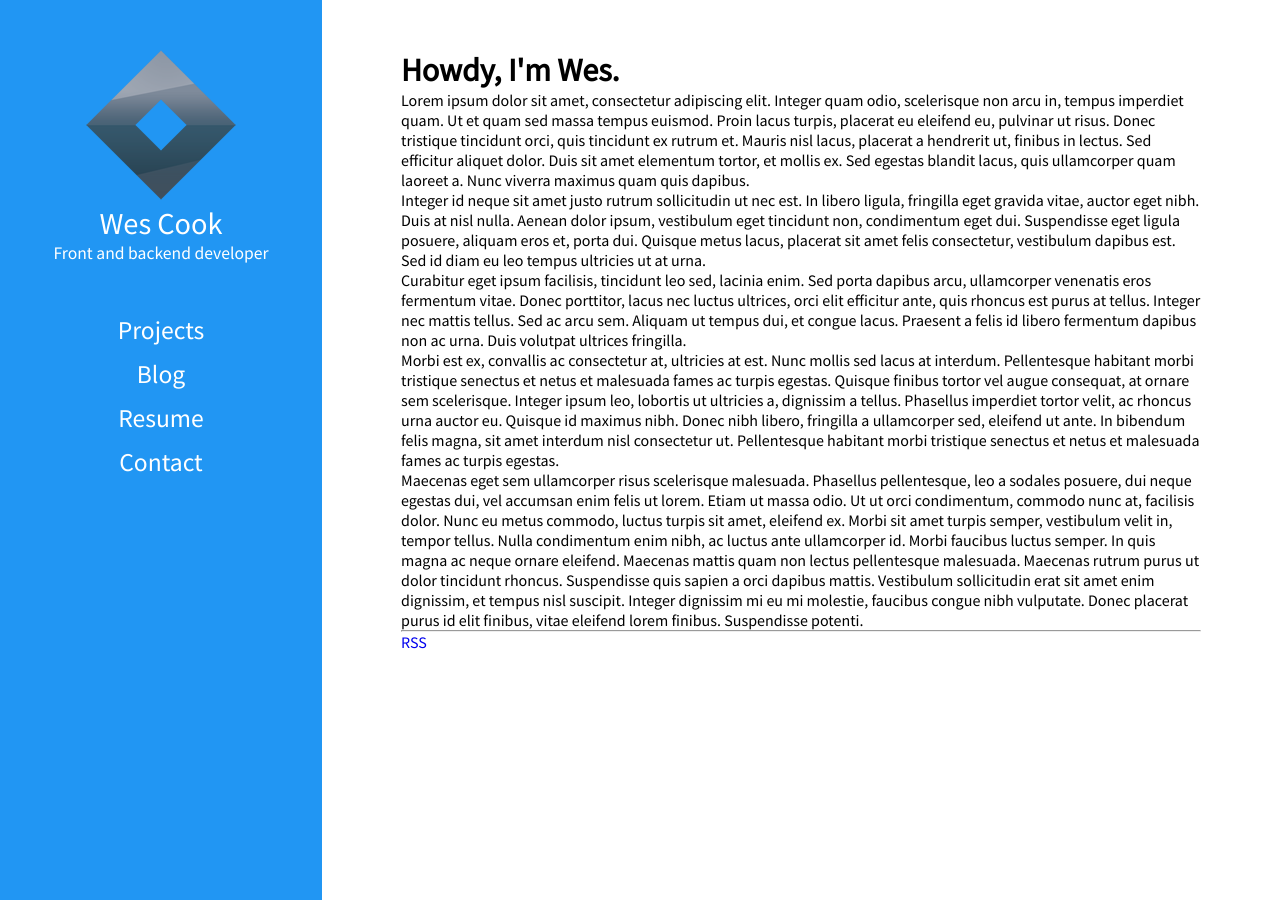
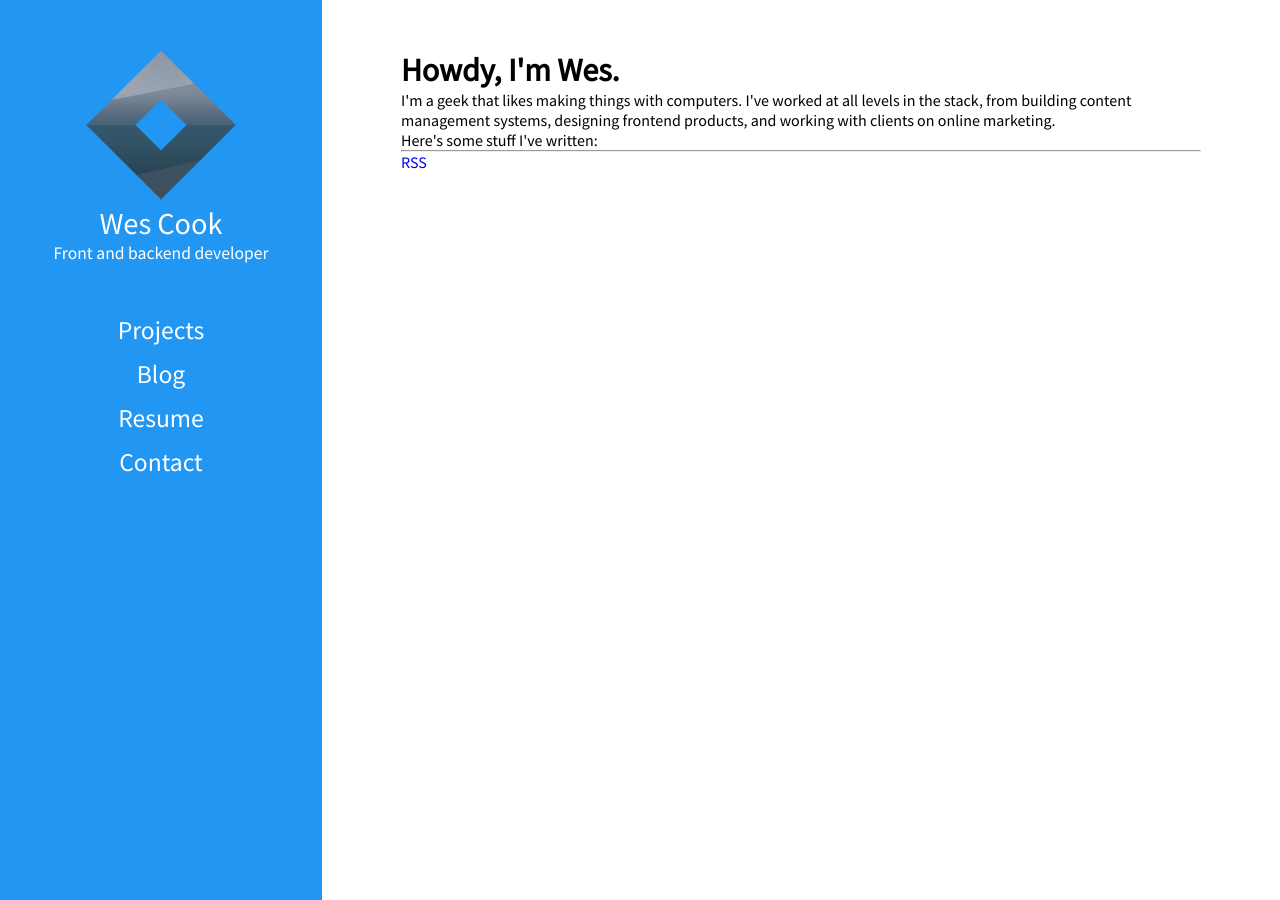
Before and after one commit to WesCook/wescook.github.io, a Jekyll site: the page built from index.html, in a window 1280 px wide. Built offline with Jekyll 4.4.1, drawn with Linux system fonts in a browser that asks for light colours.

Commit message:
Starting frontpage; organizing content structure

```diff
--- a/index.html
+++ b/index.html
@@ -3,8 +3,5 @@ layout: container
 ---
 <h1>Howdy, I'm Wes.</h1>
 
-<p>Lorem ipsum dolor sit amet, consectetur adipiscing elit. Integer quam odio, scelerisque non arcu in, tempus imperdiet quam. Ut et quam sed massa tempus euismod. Proin lacus turpis, placerat eu eleifend eu, pulvinar ut risus. Donec tristique tincidunt orci, quis tincidunt ex rutrum et. Mauris nisl lacus, placerat a hendrerit ut, finibus in lectus. Sed efficitur aliquet dolor. Duis sit amet elementum tortor, et mollis ex. Sed egestas blandit lacus, quis ullamcorper quam laoreet a. Nunc viverra maximus quam quis dapibus.</p>
-<p>Integer id neque sit amet justo rutrum sollicitudin ut nec est. In libero ligula, fringilla eget gravida vitae, auctor eget nibh. Duis at nisl nulla. Aenean dolor ipsum, vestibulum eget tincidunt non, condimentum eget dui. Suspendisse eget ligula posuere, aliquam eros et, porta dui. Quisque metus lacus, placerat sit amet felis consectetur, vestibulum dapibus est. Sed id diam eu leo tempus ultricies ut at urna.</p>
-<p>Curabitur eget ipsum facilisis, tincidunt leo sed, lacinia enim. Sed porta dapibus arcu, ullamcorper venenatis eros fermentum vitae. Donec porttitor, lacus nec luctus ultrices, orci elit efficitur ante, quis rhoncus est purus at tellus. Integer nec mattis tellus. Sed ac arcu sem. Aliquam ut tempus dui, et congue lacus. Praesent a felis id libero fermentum dapibus non ac urna. Duis volutpat ultrices fringilla.</p>
-<p>Morbi est ex, convallis ac consectetur at, ultricies at est. Nunc mollis sed lacus at interdum. Pellentesque habitant morbi tristique senectus et netus et malesuada fames ac turpis egestas. Quisque finibus tortor vel augue consequat, at ornare sem scelerisque. Integer ipsum leo, lobortis ut ultricies a, dignissim a tellus. Phasellus imperdiet tortor velit, ac rhoncus urna auctor eu. Quisque id maximus nibh. Donec nibh libero, fringilla a ullamcorper sed, eleifend ut ante. In bibendum felis magna, sit amet interdum nisl consectetur ut. Pellentesque habitant morbi tristique senectus et netus et malesuada fames ac turpis egestas.</p>
-<p>Maecenas eget sem ullamcorper risus scelerisque malesuada. Phasellus pellentesque, leo a sodales posuere, dui neque egestas dui, vel accumsan enim felis ut lorem. Etiam ut massa odio. Ut ut orci condimentum, commodo nunc at, facilisis dolor. Nunc eu metus commodo, luctus turpis sit amet, eleifend ex. Morbi sit amet turpis semper, vestibulum velit in, tempor tellus. Nulla condimentum enim nibh, ac luctus ante ullamcorper id. Morbi faucibus luctus semper. In quis magna ac neque ornare eleifend. Maecenas mattis quam non lectus pellentesque malesuada. Maecenas rutrum purus ut dolor tincidunt rhoncus. Suspendisse quis sapien a orci dapibus mattis. Vestibulum sollicitudin erat sit amet enim dignissim, et tempus nisl suscipit. Integer dignissim mi eu mi molestie, faucibus congue nibh vulputate. Donec placerat purus id elit finibus, vitae eleifend lorem finibus. Suspendisse potenti.</p>
+<p>I'm a geek that likes making things with computers.  I've worked at all levels in the stack, from building content management systems, designing frontend products, and working with clients on online marketing.</p>
+<p>Here's some stuff I've written:</p>
```
Also changed, not shown: _posts/blog/2016-01-23-new-site.md (+1 -1 lines), _posts/project/2016-01-23-steampunk-spider.md (+1 -1 lines), about.md (+1 -1 lines), _layouts/post.html (renamed from _layouts/page.html).
